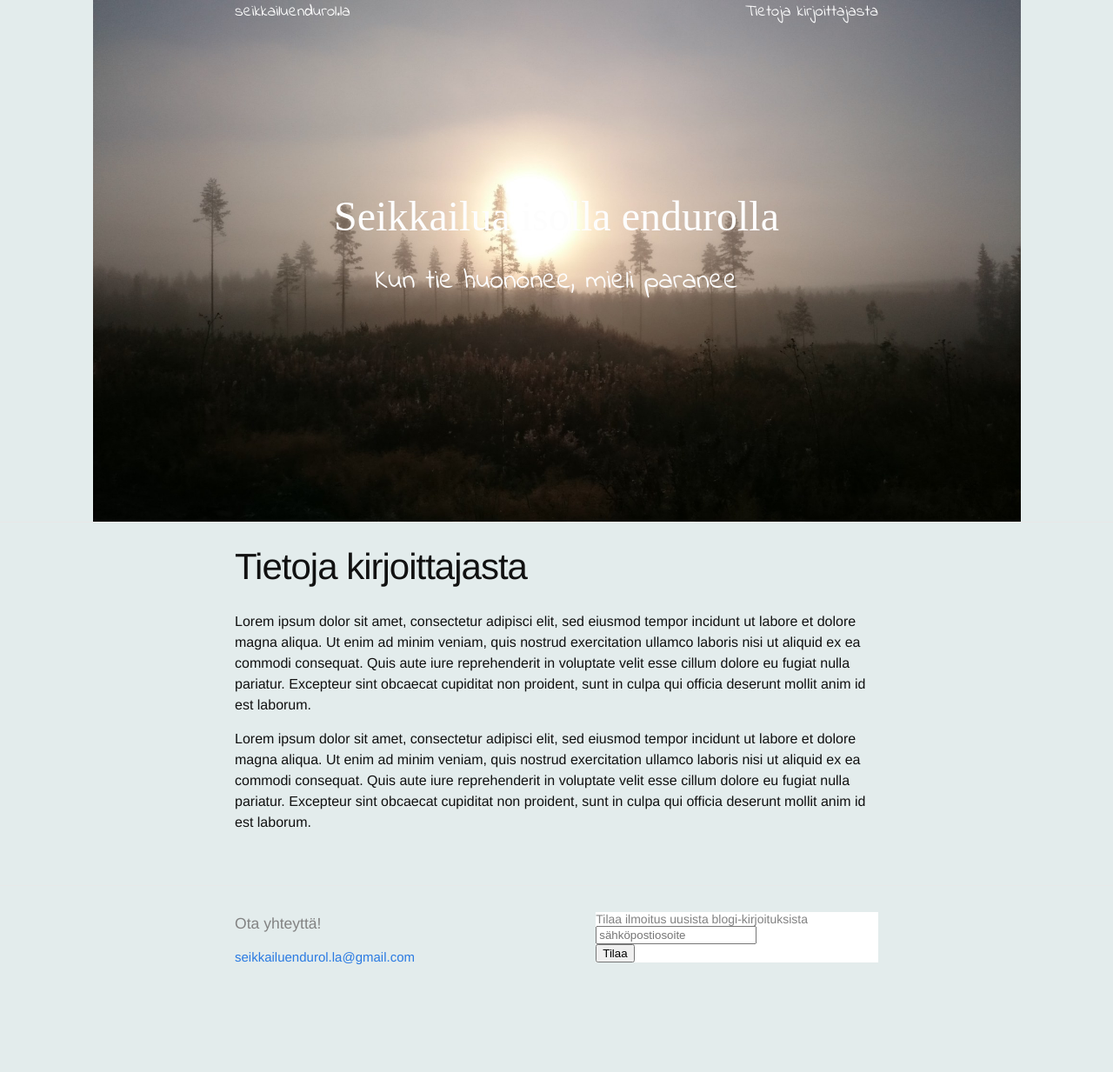
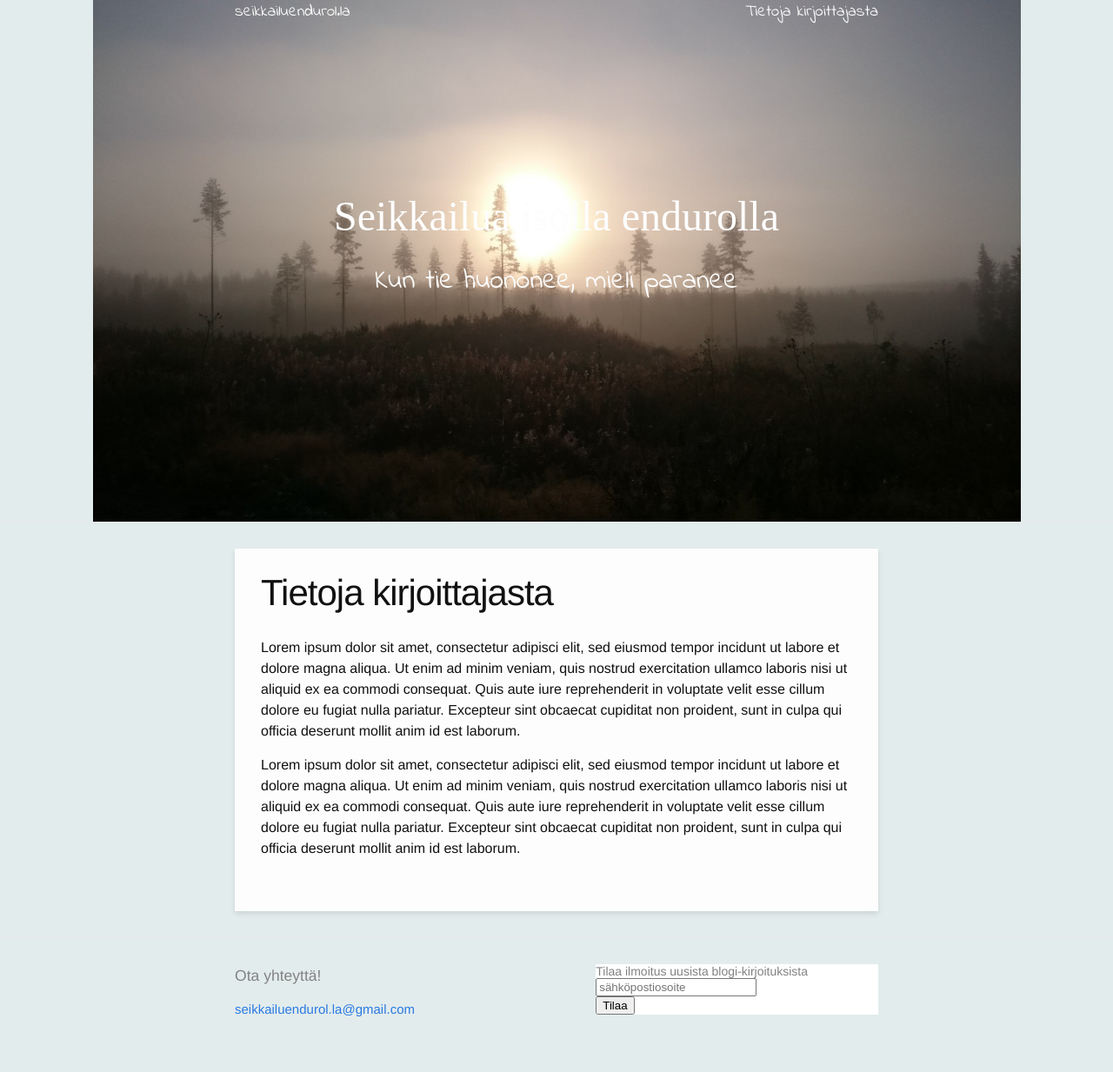
Before and after one commit to seikkailuendurolla/seikkailuendurolla.github.io, a Jekyll site: the page built from about.md, in a window 1280 px wide. Shown: the whole page at 87% size. Built offline with Jekyll 4.4.1, drawn with Linux system fonts in a browser that asks for light colours; some web fonts are replaced; comment, search, counter and statistics services are not loaded; before the commit the page ends 1173 px from its top, so only the background shows below that.

Commit message:
Blogi-sivun ulkoasun hienosäätöä

```diff
--- a/_sass/_layout.scss
+++ b/_sass/_layout.scss
@@ -240,6 +240,12 @@
 /**
  * Posts
  */
+.post {
+    background-color: #fdfdfd;
+    box-shadow: 0 3px 6px rgba(0,0,0,0.1);
+    padding: $spacing-unit;
+}
+
 .post-header {
     margin-bottom: $spacing-unit;
 }
```
